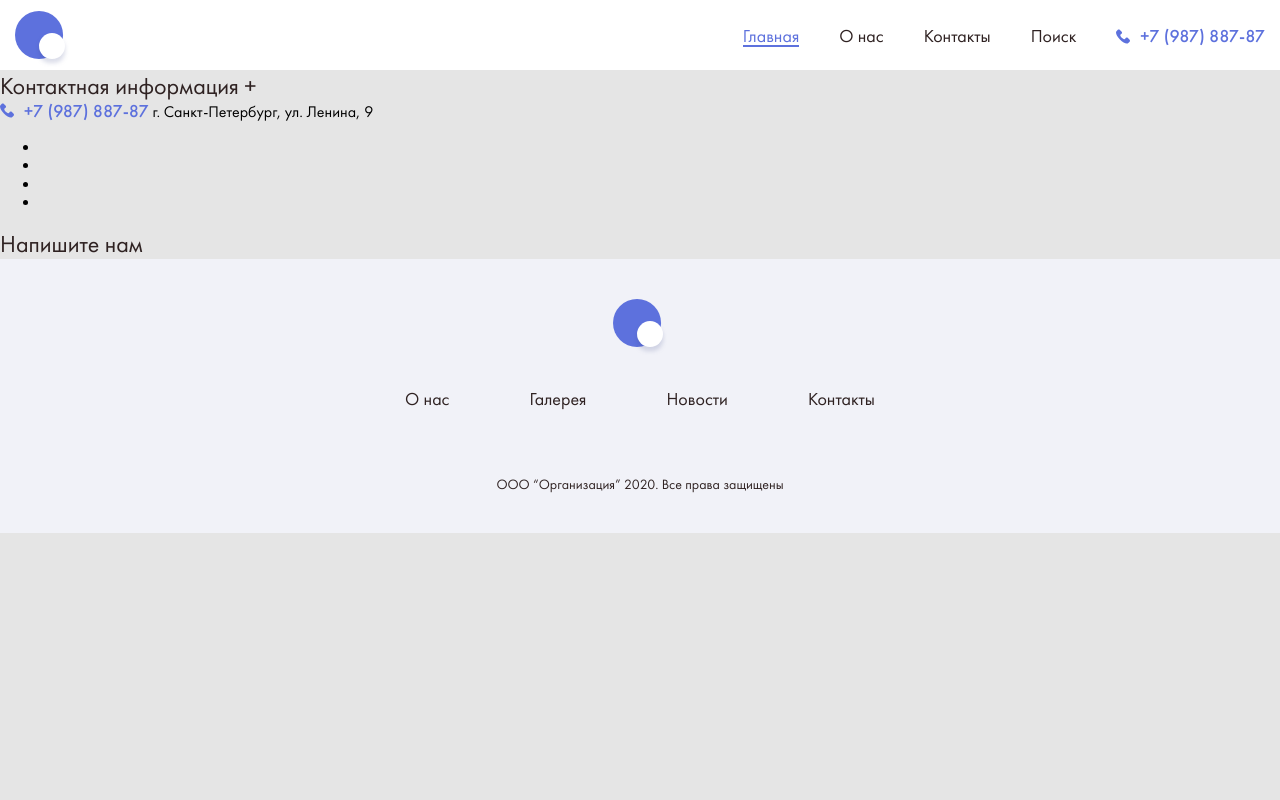
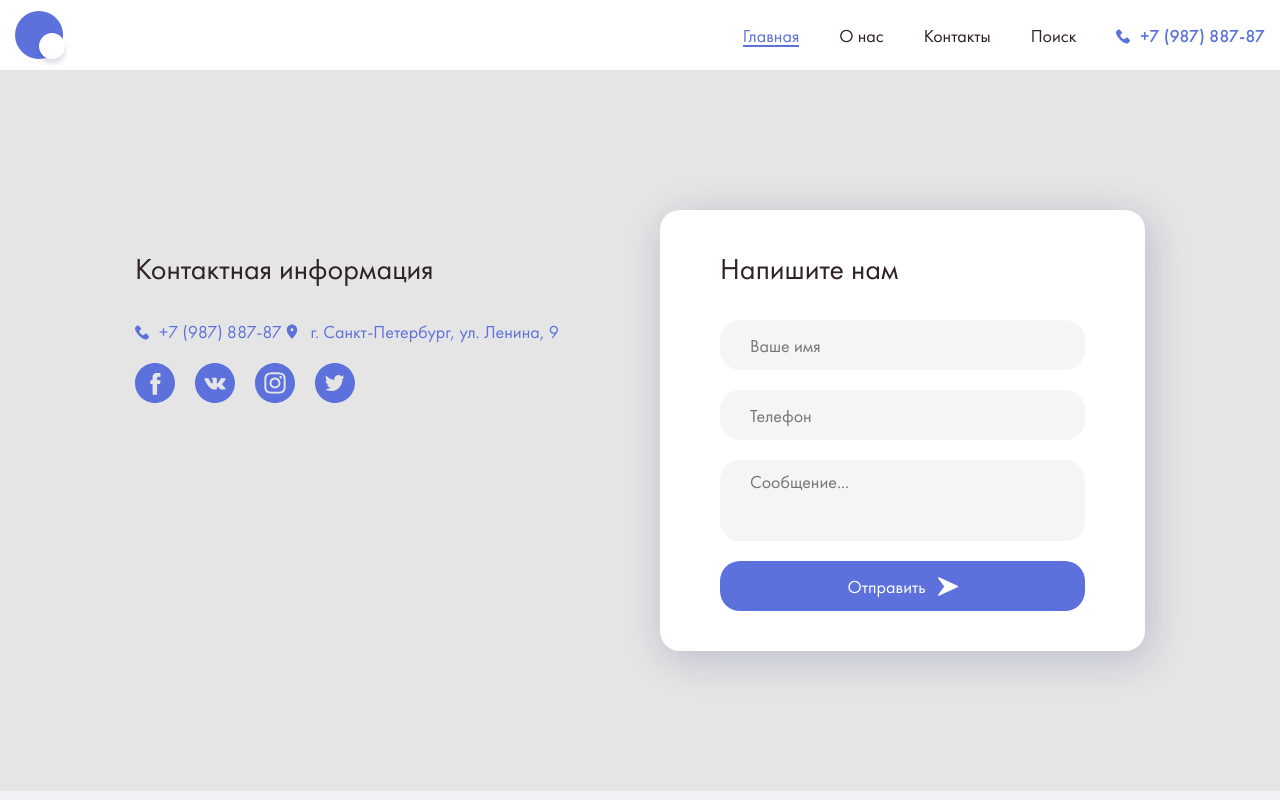
Before and after one commit to lizavetayankina/siteForWordprees, a plain HTML site: page contacts.html in a window 1280 px wide. Shown: the top 800 px of the page. Drawn offline with Linux system fonts and the light colour scheme.

Commit message:
finished work contacts page

```diff
--- a/contacts.html
+++ b/contacts.html
@@ -30,14 +30,13 @@
 
  <main class="main">
      <section class="contacts">
+         <div class="container contacts__container">
             <h1 class="visually-hidden">Контакты</h1>
             <div class="contacts__left">
-          <h2 class="contacts__title blog-title">
-              Контактная информация
-            +</h2>
-            <a href="tel:+798788787" class="phone">+7 (987) 887-87</a>
-            <adress class="adress">г. Санкт-Петербург, ул. Ленина, 9</adress>
-            <ul class="social">
+                <h2 class="contacts__title blog-title"> Контактная информация</h2>
+                  <a href="tel:+798788787" class="phone phone--contacts">+7 (987) 887-87</a>
+                  <adress class="adress"> г. Санкт-Петербург, ул. Ленина, 9</adress>
+                  <ul class="social list-reset">
                       <li class="social__item">
                           <a href="#" class="social__link social__link--fb" aria-label="Фейсбук"></a>
                       </li>
@@ -52,14 +51,27 @@
                       </li>
                   </ul>
             </div>
+
             <div class="contacts__rigth">
+                <div class="contacts-form-wrapper">
                     <h2 class="contacts__title blog-title">Напишите нам</h2>
                     <form action="#" class="callback-form">
-
+                      <input type="text" class="form-input callback-form__input" placeholder="Ваше имя">
+                      <input type="tel" class="form-input callback-form__input" placeholder="Телефон">
+                      <textarea name="" class="form-input callback-form__textarea" placeholder="Сообщение..."></textarea>
+                      <button class="callback-form__btn form-btn btn-reset">
+                        <span> Отправить </span>
+                         <svg width="20" height="19" viewBox="0 0 20 19" fill="none" xmlns="http://www.w3.org/2000/svg">
+                             <path d="M19.5857 8.85046L1.01474 0.279244C0.719033 0.144962 0.366184 0.22496 0.160475 0.479239C-0.046663 0.733519 -0.0538057 1.09494 0.143332 1.35636L6.25033 9.49902L0.143332 17.6417C-0.0538057 17.9031 -0.046663 18.2659 0.159046 18.5188C0.297614 18.6917 0.504752 18.7845 0.714747 18.7845C0.816173 18.7845 0.917599 18.7631 1.01331 18.7188L19.5843 10.1476C19.8386 10.0304 20 9.77758 20 9.49902C20 9.22045 19.8386 8.9676 19.5857 8.85046Z" fill="white"/>
+                             </svg>
+                     </button>
                     </form>
+                </div>
+            </div>
          </div>
      </section>
  </main>
+
  <footer class="footer">
      <div class="container footer__container">
          <a  class="logo footer__logo">
--- a/styles/contacts.css
+++ b/styles/contacts.css
@@ -0,0 +1,85 @@
+.contacts {
+    padding-top: 140px;
+    padding-bottom: 140px;
+}
+.contacts__container {
+    display: flex;
+    justify-content: space-between;
+}
+.contacts__left {
+    width: calc(50% - 20px);
+	padding-top: 40px;
+	padding-left: 120px;
+}
+.contacts__rigth {
+    width: calc(50% - 20px);
+    padding-right: 120px;
+}
+.contacts__title {
+    margin-bottom: 32px;
+	font-size: 30px;
+	line-height: 38px;
+}
+.contacts-form-wrapper {
+    padding: 40px 60px;
+	border-radius: 20px;
+	background-color: #fff;
+	box-shadow: 4px 8px 40px rgba(8, 24, 111, 0.2);
+}
+.phone--contacts {
+    display: inline-block;
+	margin-bottom: 20px;
+	font-weight: 400;
+}
+
+.adress {
+    margin-bottom: 40px;
+	font-style: normal;
+	font-weight: 400;
+	font-size: 18px;
+	line-height: 23px;
+	padding-left: 25px;
+	color: var(--accent-color);
+	background-image: url("../img/cart.svg");
+	background-position: left center;
+	background-repeat: no-repeat;
+}
+
+.social {
+    display: flex;
+    align-items: center;
+}
+.social__item:not(:last-child) {
+    margin-right: 20px;
+}
+.social__link {
+    display: flex;
+    width: 40px;
+    height: 40px;
+    background-position: center;
+    background-size: cover;
+    background-repeat: no-repeat;
+}
+
+.social__link--fb {
+    background-image: url('../img/Facebook.svg');
+}
+.social__link--vk {
+    background-image: url('../img/VK.svg');
+}
+.social__link--insta {
+    background-image: url('../img/Instagram.svg');
+}
+.social__link--tw {
+    background-image: url('../img/Twitter.svg');
+}
+.callback-form__input {
+	margin-bottom: 20px;
+}
+
+.callback-form__textarea {
+	resize: none;
+	margin-bottom: 20px;
+	padding-top: 10px;
+	height: 81px;
+}
--- a/styles/style.css
+++ b/styles/style.css
@@ -106,6 +106,10 @@ body {
     display: flex;
     align-items: center;
     justify-content: center;
+}
+
+.form-btn span {
+    margin-right: 12px;
 }
 /*== header ==*/
 
@@ -427,12 +431,6 @@ color: rgba(47, 34, 34, 0.4);
         margin-bottom: 20px;
     }
 
-    .sub-form__btn {
-
-    }
-    .sub-form__btn span {
-        margin-right: 12px;
-    }
 
     .footer {
         padding-top: var(--grid-gap);
@@ -459,9 +457,3 @@ color: rgba(47, 34, 34, 0.4);
         line-height: 18px;
         color: var(--dark-color);
     }
-
-    .blog-post:hover {
-        background: #fff !important;
-        box-shadow: 4px 8px 40px rgba(8, 24, 111, 0.2) !important;
-
-    }
```
Also changed, not shown: img/Facebook.svg (added), img/Instagram.svg (added), img/Twitter.svg (added), img/VK.svg (added), img/cart.svg (added). Lines whose indentation alone changed are shown as unchanged.
